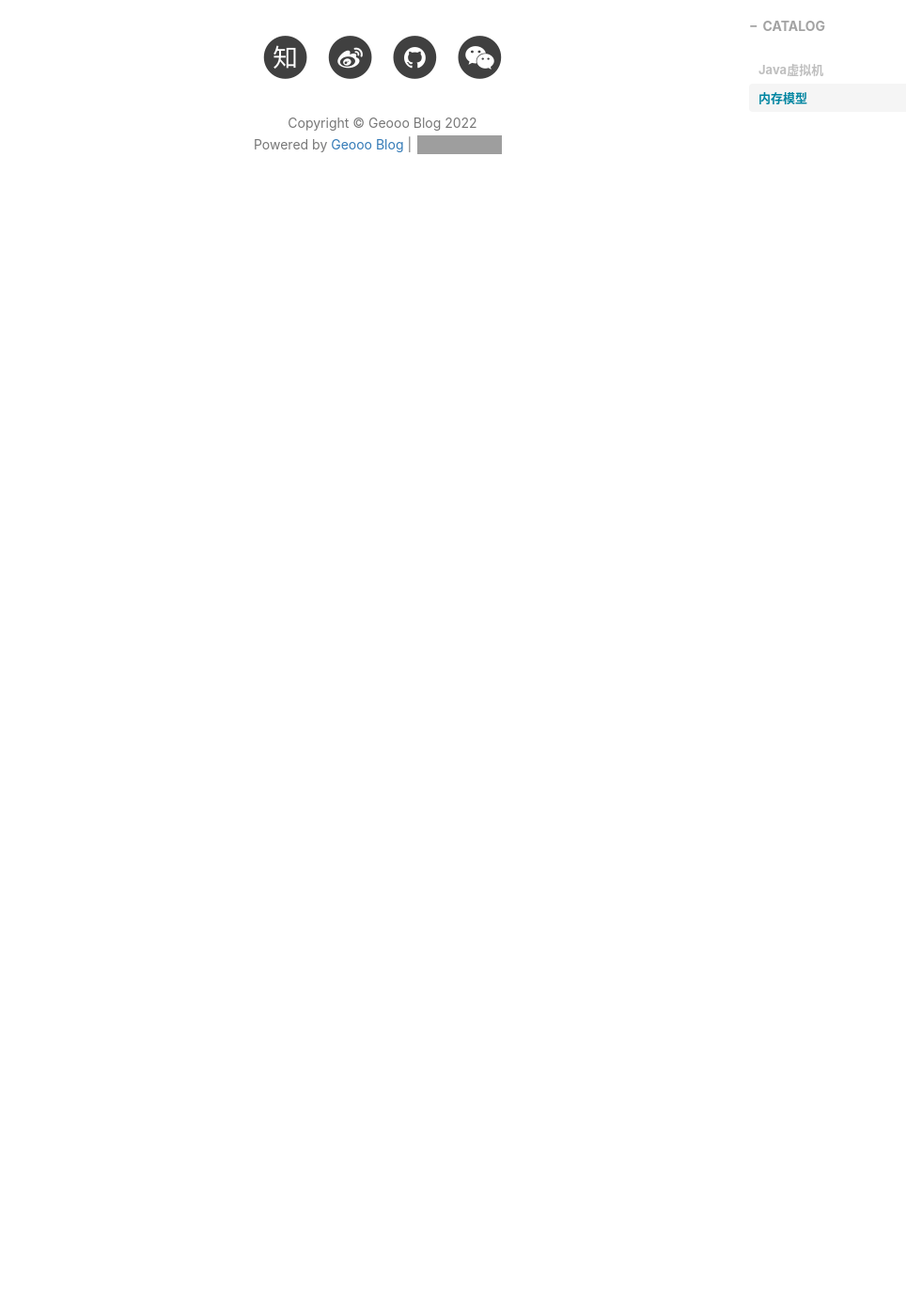
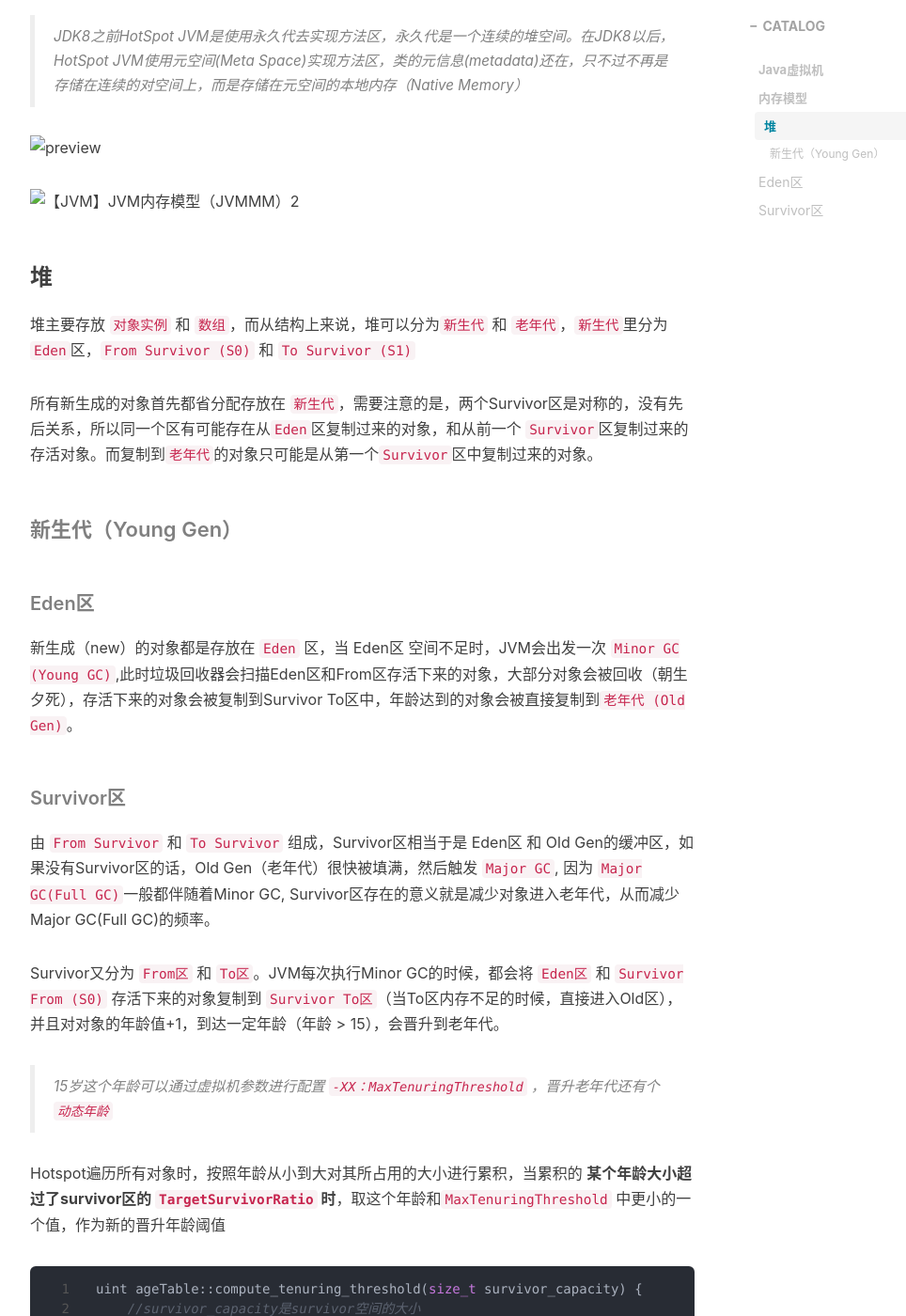
Before and after one commit to Geooo030/Geooo030.github.io, a Jekyll site: the page built from _posts/JVM/2022-02-14-JVM汇总笔记.md, in a window 1280 px wide and 1400 px high, scrolled down 927 px. Shown: the whole window at 94% size, without its empty margins (233-1197 px from the left). Built offline with Jekyll 4.4.1, drawn with Linux system fonts in a browser that asks for light colours; nearby versions of some CDN libraries; comment, search, counter and statistics services are not loaded; before the commit the page ends 1185 px from its top, so only the background shows below that; some of the changed text lies outside the part shown; grey boxes are pictures that could not be loaded.

````diff
--- a/_posts/JVM/2022-02-14-JVM汇总笔记.md
+++ b/_posts/JVM/2022-02-14-JVM汇总笔记.md
@@ -13,8 +13,62 @@
 
 # Java虚拟机
 
-<img src=".\JVM 虚拟机.assets\1.jpg" alt="jvm-framework" style="zoom:100%;" />
+<img src="/_posts/JVM/JVM%20虚拟机.assets/1.jpg" alt="jvm-framework" style="zoom:100%;" />
 
 ## 内存模型
 
-![img](JVM 虚拟机.assets/v2-abefb713de46f1e6dd241246c0afe263_720w.jpg)
+![img](/_posts/JVM/JVM%20虚拟机.assets/v2-abefb713de46f1e6dd241246c0afe263_720w.jpg)
+
+- 堆（Heap）：线程共享，所有的对象实例以及数组都要在堆上分配，回收期主要管理和清理的内存空间。
+- 方法区（Method Area）：线程共享，存储已被虚拟机加载的`类信息`、`静态变量`、`常量`、`即时编译器后的代码`、`运行时常量池`。
+- Java虚拟机栈（JVM Stack）：线程私有，存储局部变量表、操作数栈、动态链接、方法出口，对象指针。
+- 本地方法栈（Native Method Stack）：线程私有，主要用于虚拟机使用到的Native方法。（比如Java使用C或者C++编写的接口服务时，代码在此区域运行）。
+- 程序计数器（Program Counter Register）：线程私有，记录当前线程执行的字节码的行号指示器，指向下一条要运行的指令。
+
+> JDK8之前HotSpot JVM是使用永久代去实现方法区，永久代是一个连续的堆空间。在JDK8以后，HotSpot JVM使用元空间(Meta Space)实现方法区，类的元信息(metadata)还在，只不过不再是存储在连续的对空间上，而是存储在元空间的本地内存（Native Memory）
+
+
+![preview](/_posts/JVM/JVM%20虚拟机.assets/v2-8845236d1ab9f22fcc658375967d53fb_r.jpg)
+
+![【JVM】JVM内存模型（JVMMM）2](/_posts/JVM/JVM%20虚拟机.assets/920a064b98226df12fda18e8298d7b121614891585695.png)
+
+
+### 堆
+堆主要存放 `对象实例` 和 `数组`，而从结构上来说，堆可以分为`新生代` 和 `老年代`，`新生代`里分为 `Eden`区，`From Survivor (S0)` 和 `To Survivor (S1)`
+
+所有新生成的对象首先都省分配存放在 `新生代`，需要注意的是，两个Survivor区是对称的，没有先后关系，所以同一个区有可能存在从`Eden`区复制过来的对象，和从前一个 `Survivor`区复制过来的存活对象。而复制到`老年代`的对象只可能是从第一个`Survivor`区中复制过来的对象。
+
+#### 新生代（Young Gen）
+
+##### Eden区
+新生成（new）的对象都是存放在 `Eden` 区，当 Eden区 空间不足时，JVM会出发一次 `Minor GC (Young GC)`,此时垃圾回收器会扫描Eden区和From区存活下来的对象，大部分对象会被回收（朝生夕死），存活下来的对象会被复制到Survivor To区中，年龄达到的对象会被直接复制到`老年代 (Old Gen)`。
+
+##### Survivor区
+由 `From Survivor` 和 `To Survivor` 组成，Survivor区相当于是 Eden区 和 Old Gen的缓冲区，如果没有Survivor区的话，Old Gen（老年代）很快被填满，然后触发 `Major GC`, 因为 `Major GC(Full GC)`一般都伴随着Minor GC, Survivor区存在的意义就是减少对象进入老年代，从而减少Major GC(Full GC)的频率。
+
+Survivor又分为 `From区` 和 `To区`。JVM每次执行Minor GC的时候，都会将 `Eden区` 和 `Survivor From (S0)` 存活下来的对象复制到 `Survivor To区`（当To区内存不足的时候，直接进入Old区），并且对对象的年龄值+1，到达一定年龄（年龄 > 15），会晋升到老年代。
+
+> 15岁这个年龄可以通过虚拟机参数进行配置  `-XX：MaxTenuringThreshold` ，晋升老年代还有个 `动态年龄`
+
+Hotspot遍历所有对象时，按照年龄从小到大对其所占用的大小进行累积，当累积的 **某个年龄大小超过了survivor区的 `TargetSurvivorRatio` 时**，取这个年龄和`MaxTenuringThreshold` 中更小的一个值，作为新的晋升年龄阈值
+
+```c
+uint ageTable::compute_tenuring_threshold(size_t survivor_capacity) {
+    //survivor_capacity是survivor空间的大小
+    size_t desired_survivor_size = (size_t)((((double) survivor_capacity)*TargetSurvivorRatio)/100);
+    size_t total = 0;
+    uint age = 1;
+    while (age < table_size) {
+        total += sizes[age];//sizes数组是每个年龄段对象大小
+        if (total > desired_survivor_size) break;
+        age++;
+    }
+    uint result = age < MaxTenuringThreshold ? age : MaxTenuringThreshold;
+    ...
+}
+```
+
+- 控制参数
+    - [-XX:TargetSurvivorRatio](https://docs.oracle.com/javase/8/docs/technotes/tools/unix/java.html) – 控制 Servivor 区中动态年龄占比
+    - -XX:MaxTenuringThreshold – 对象晋升到老年代的最大年龄
+    - -XX:+PrintTenuringDistribution – 打印每次YGC时，Survivor中的年龄分布
````
Also changed, not shown: _posts/Redis/2022-02-15-Redis进阶知识01-Redis数据结构.md (added, +67 -0 lines).
